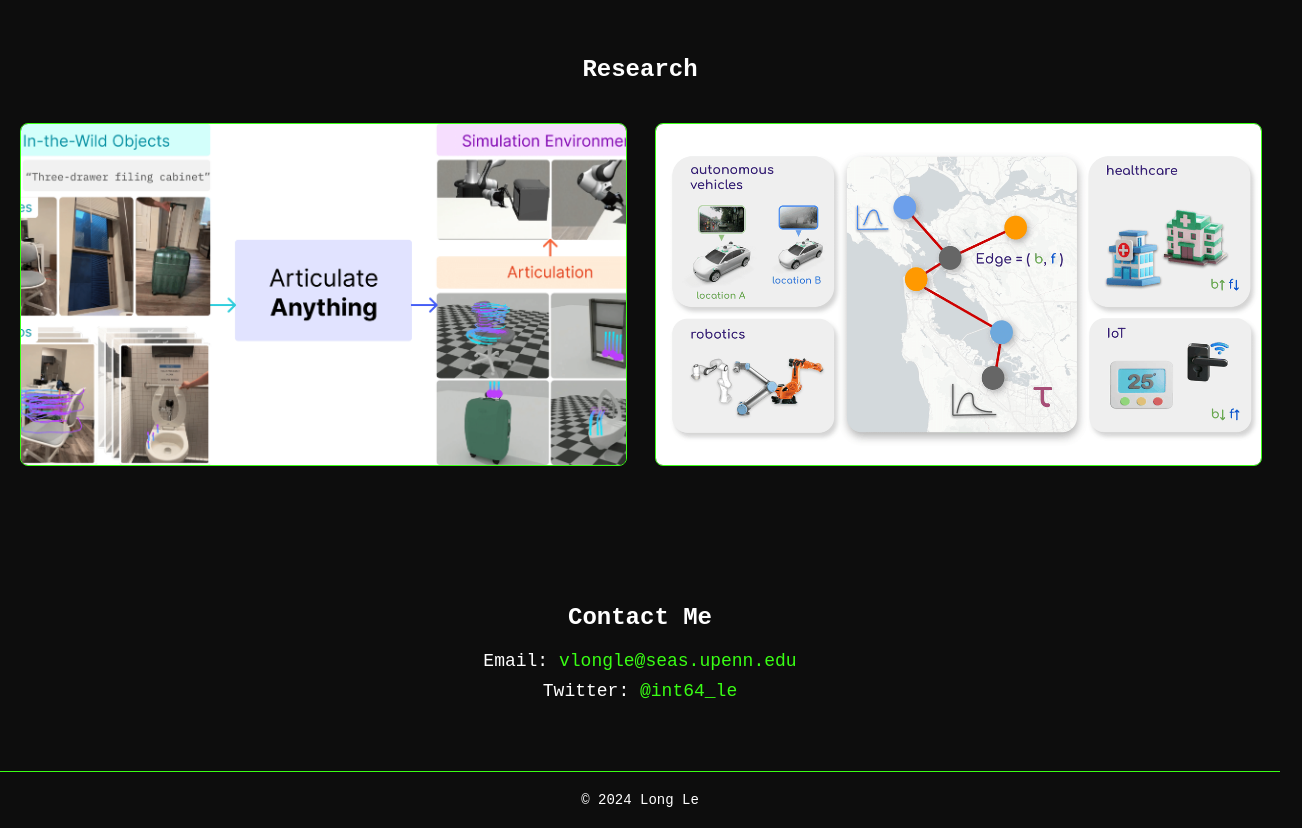
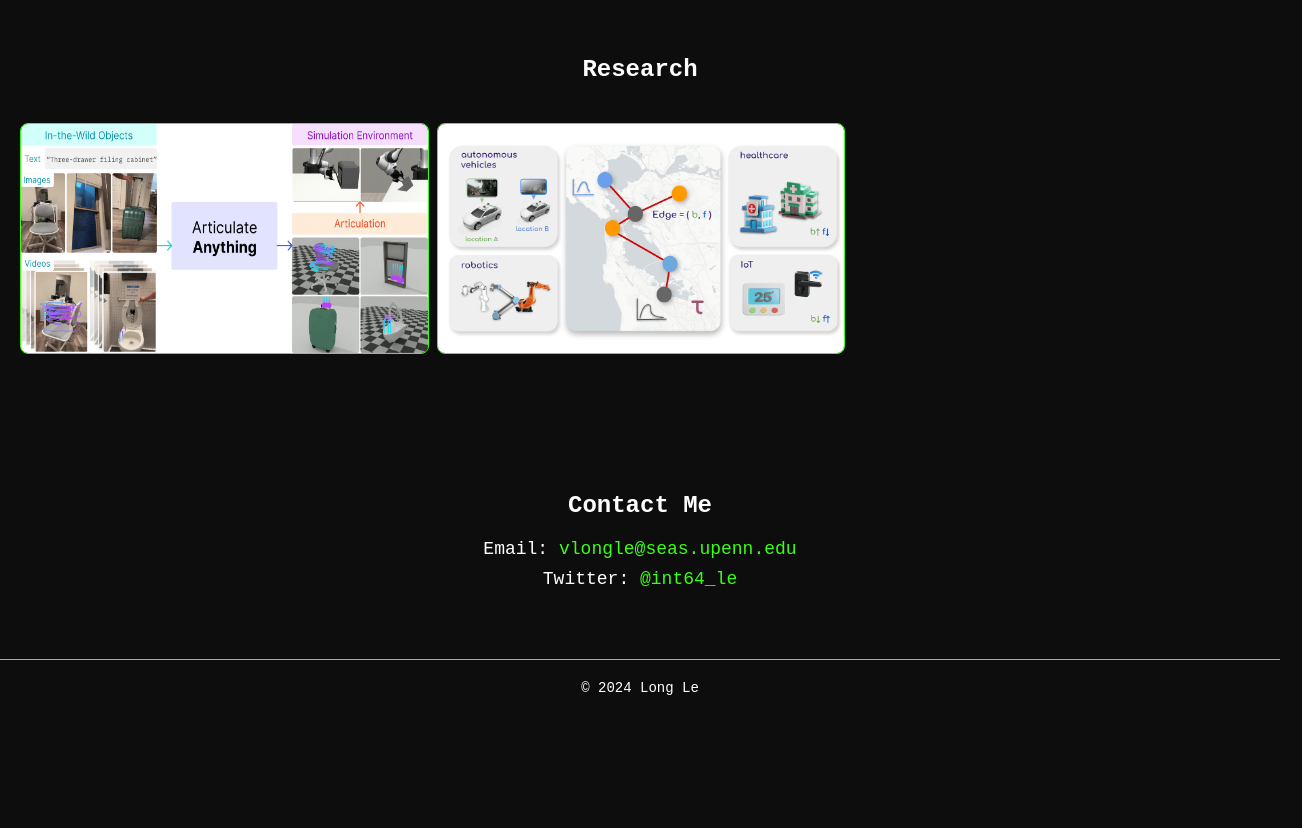
Before and after one commit to vlongle/vlongle.github.io, a website: page index.html in a window 1280 px wide. Shown: the part 1640-2468 px from the top of the page, 1302 px wide, since content can reach past the window. After the commit the page ends 2356 px from the top, so only its background shows below. Drawn offline with Linux system fonts and the light colour scheme.

Commit message:
fit image

```diff
--- a/css/styles.css
+++ b/css/styles.css
@@ -212,7 +212,7 @@ nav a {
 .grid-container {
     display: grid;
     grid-template-columns: repeat(auto-fill, minmax(400px, 1fr)); /* Increased min width */
-    gap: 30px; /* Optional: Increase gap between cards */
+    gap: 10px; /* Optional: Increase gap between cards */
 }
 
 .publication-card {
@@ -271,6 +271,7 @@ nav a {
     z-index: 2;
 }
 
+
 .card-back {
     transform: rotateY(180deg);
     padding: 20px;
@@ -293,7 +294,7 @@ nav a {
     left: 0;
     width: 100%;
     height: 100%;
-    object-fit: cover; /* Ensures the image covers the container without distortion */
+    object-fit: fill; /* Ensures the image covers the container without distortion */
 }
 
 
@@ -329,6 +330,8 @@ nav a {
     background-color: #39FF14;
     color: #0D0D0D;
 }
+
+
 
 /* Responsive Publications Grid */
 @media (max-width: 768px) {
```
